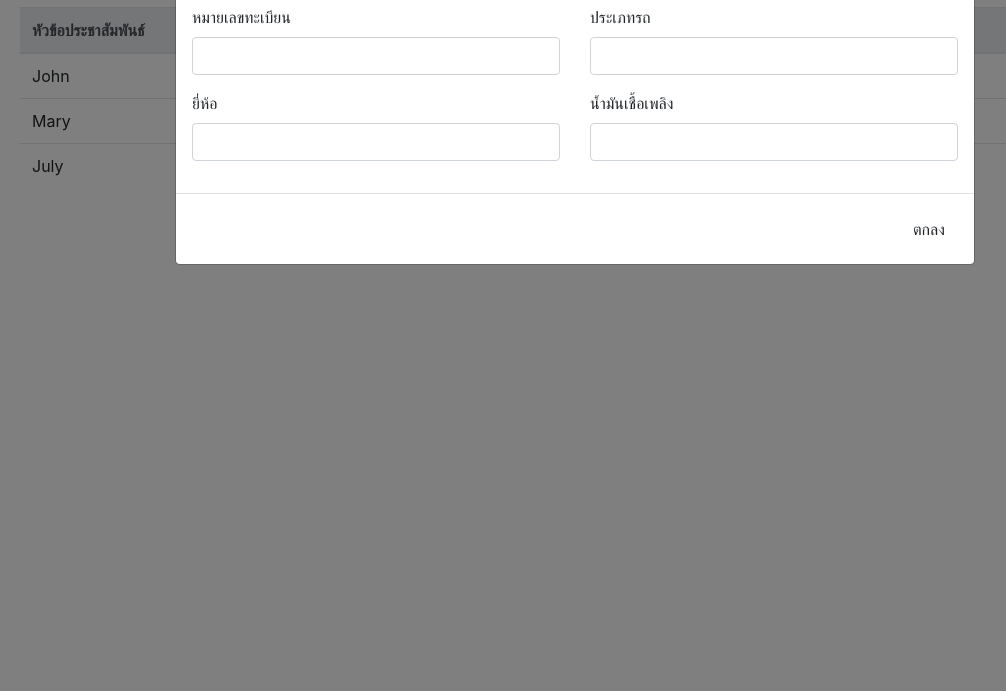
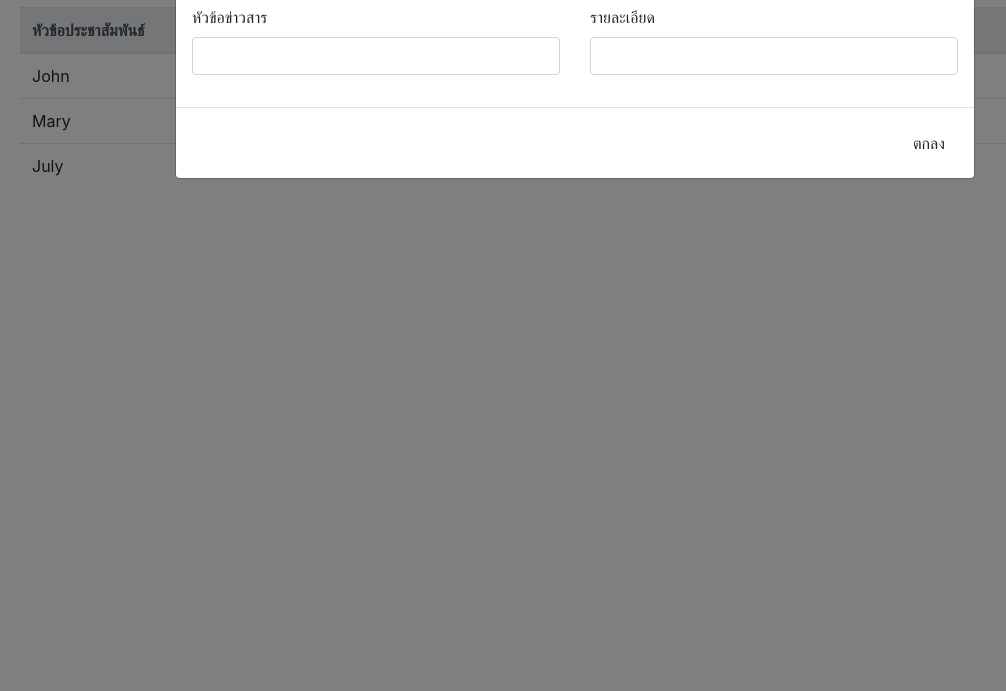
Before and after one commit to tueseed/go-ptr, a PHP site: page / in a window 1280 px wide, after a click on "เพิ่มข้อมูล". Shown: the part 109-800 px from the top of the page, without its empty margins (65-1071 px from the left). Run offline with PHP 8.4, Linux system fonts and the light colour scheme.

Commit message:
Update index.php

```diff
--- a/index.php
+++ b/index.php
@@ -31,35 +31,21 @@
 				<div class="modal-dialog modal-lg">
 					<div class="modal-content">
 							<div class="modal-header">
-								<h4 class="modal-title">เพิ่มข้อมูลยานพาหนะ</h4>
+								<h4 class="modal-title">เพิ่มข่าวสาร</h4>
 								<button type="button" class="close" data-dismiss="modal">&times;</button>
 							</div>
 							<div class="modal-body">
 								<div class="row">
 									<div class="col-lg-6">
 										<div class="form-group">
-											<label for="car_num">หมายเลขทะเบียน</label>
+											<label for="car_num">หัวข้อข่าวสาร</label>
 											<input class="form-control" type="text" name="car_num" id="car_num" required />
 										</div>
 									</div>
 									<div class="col-lg-6">
 										<div class="form-group">
-											<label for="car_type">ประเภทรถ</label>
+											<label for="car_type">รายละเอียด</label>
 											<input class="form-control" type="text" name="car_type" id="car_type" required>
-										</div>
-									</div>
-								</div>
-								<div class="row">
-									<div class="col-lg-6">
-										<div class="form-group">
-											<label for="brand">ยี่ห้อ</label>
-											<input class="form-control" type="text" name="brand" id="brand" required >
-										</div>
-									</div>
-									<div class="col-lg-6">
-										<div class="form-group">
-											<label for="fuel">น้ำมันเชื้อเพลิง</label>
-											<input class="form-control" type="text" name="fuel" id="fuel" required >
 										</div>
 									</div>
 								</div>
```
